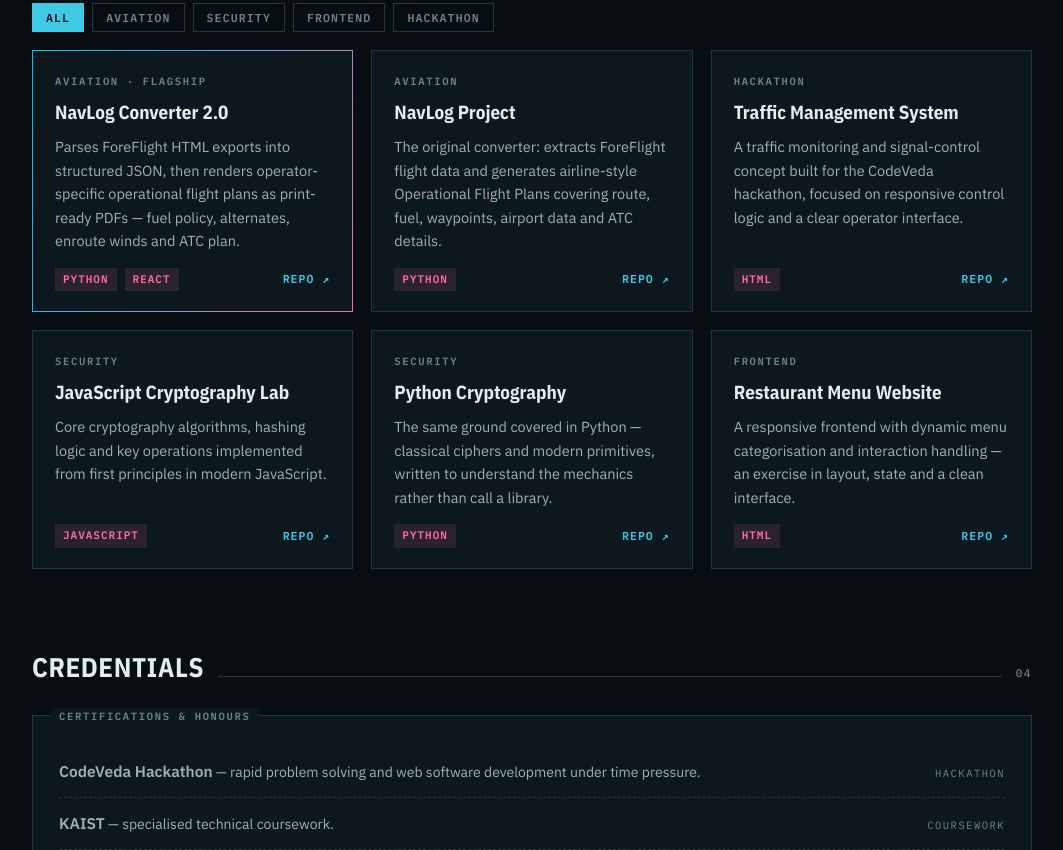
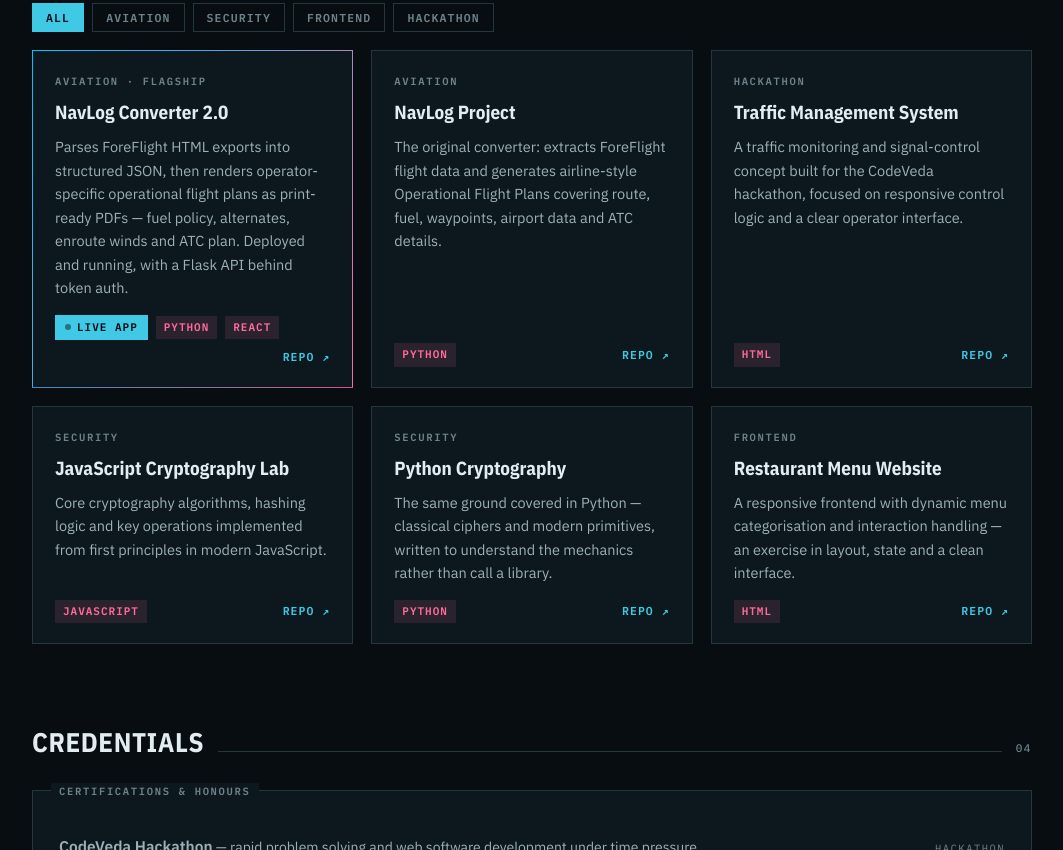
Before and after one commit to madhusudhan1260/madhusudhan1260, a plain HTML site: page index.html in a window 1280 px wide. Shown: the part 4887-5737 px from the top of the page, without its empty margins (108-1171 px from the left). Drawn offline with nearby package versions, Linux system fonts and the light colour scheme; no server answers; animation ran at ten frames a second.

Commit message:
Link the running app, and put the portfolio URLs on the profile
The flagship card pointed only at its repository, so the one thing that
proves the project works — a deployed app with a live backend — was not
reachable from the portfolio at all. Adds a live-demo pill to that card
and says in the copy that it is deployed and behind token auth.

README gains a Get in touch button to the contact section, the plain
portfolio URL as readable text for anyone who wants to copy it, and a
direct link to the running NavLog Converter.

```diff
--- a/index.html
+++ b/index.html
@@ -590,6 +590,28 @@
   color: var(--magenta); background: var(--magenta-wash);
   padding: 3px 8px;
 }
+.card .live {
+  display: inline-flex;
+  align-items: center;
+  gap: 6px;
+  font-family: var(--font-mono);
+  font-size: 11px; font-weight: 600;
+  letter-spacing: 0.09em; text-transform: uppercase;
+  color: var(--paper);
+  background: var(--cyan);
+  padding: 4px 10px;
+  transition: filter 0.16s, transform 0.16s;
+}
+.card .live:hover { filter: brightness(1.12); transform: translateY(-1px); }
+
+/* the pulsing dot marks it as something actually running, not a repo */
+.card .live i {
+  width: 6px; height: 6px; border-radius: 50%;
+  background: var(--paper);
+  animation: livedot 1.9s ease-in-out infinite;
+}
+@keyframes livedot { 0%, 100% { opacity: 1; } 50% { opacity: 0.35; } }
+
 .card .go {
   margin-left: auto;
   font-family: var(--font-mono); font-size: 11.5px; font-weight: 600;
@@ -1063,8 +1085,12 @@
       <article data-repo="Navlog-convertor-website-2.0" data-area="aviation" class="card flagship reveal">
         <span class="no">Aviation · Flagship</span>
         <h3><a href="https://github.com/madhusudhan1260/Navlog-convertor-website-2.0">NavLog Converter 2.0</a></h3>
-        <p>Parses ForeFlight HTML exports into structured JSON, then renders operator-specific operational flight plans as print-ready PDFs — fuel policy, alternates, enroute winds and ATC plan.</p>
-        <div class="foot"><span class="lang">Python</span><span class="lang">React</span><span class="meta pending" data-updated>—</span><span class="go">Repo ↗</span></div>
+        <p>Parses ForeFlight HTML exports into structured JSON, then renders operator-specific operational flight plans as print-ready PDFs — fuel policy, alternates, enroute winds and ATC plan. Deployed and running, with a Flask API behind token auth.</p>
+        <div class="foot">
+          <a class="live" href="https://navlog-convertor-website-2-0-me9x.vercel.app" target="_blank" rel="noopener"><i></i>Live app</a>
+          <span class="lang">Python</span><span class="lang">React</span>
+          <span class="meta pending" data-updated>—</span><span class="go">Repo ↗</span>
+        </div>
       </article>
 
       <article data-repo="Navlog_Project" data-area="aviation" class="card reveal">
```
Also changed, not shown: 1 other file.
